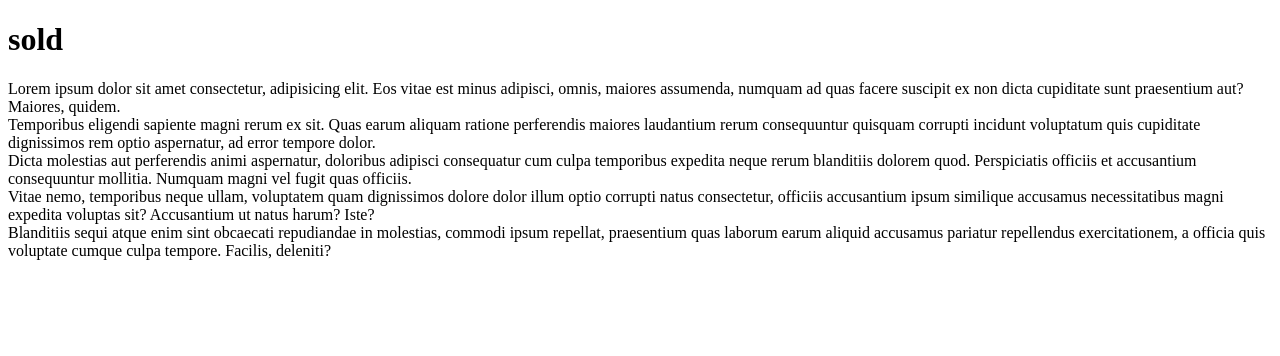
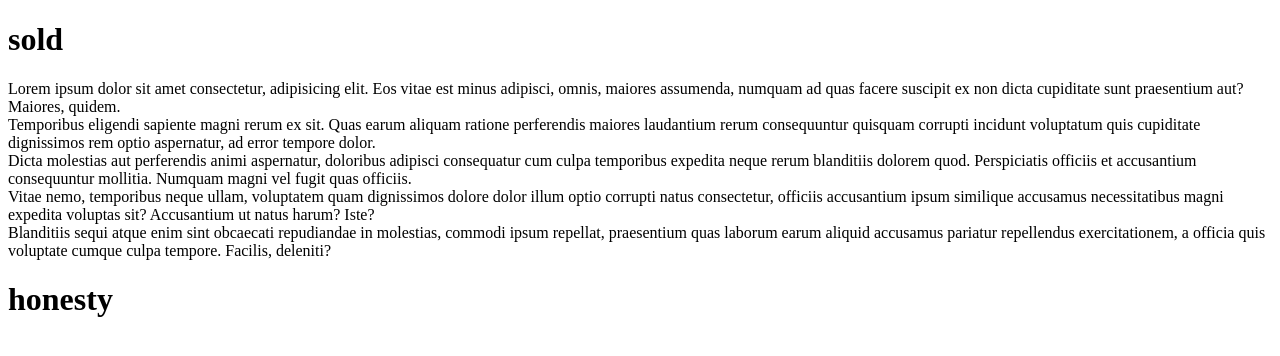
Before and after one commit to Nomansari/Selling, a plain HTML site: page index.html in a window 1280 px wide. Drawn offline with Linux system fonts and the light colour scheme.

Commit message:
updaed content

```diff
--- a/index.html
+++ b/index.html
@@ -13,5 +13,7 @@
     <div>Dicta molestias aut perferendis animi aspernatur, doloribus adipisci consequatur cum culpa temporibus expedita neque rerum blanditiis dolorem quod. Perspiciatis officiis et accusantium consequuntur mollitia. Numquam magni vel fugit quas officiis.</div>
     <div>Vitae nemo, temporibus neque ullam, voluptatem quam dignissimos dolore dolor illum optio corrupti natus consectetur, officiis accusantium ipsum similique accusamus necessitatibus magni expedita voluptas sit? Accusantium ut natus harum? Iste?</div>
     <div>Blanditiis sequi atque enim sint obcaecati repudiandae in molestias, commodi ipsum repellat, praesentium quas laborum earum aliquid accusamus pariatur repellendus exercitationem, a officia quis voluptate cumque culpa tempore. Facilis, deleniti?</div>
+
+    <h1>honesty</h1>
 </body>
 </html>
```
